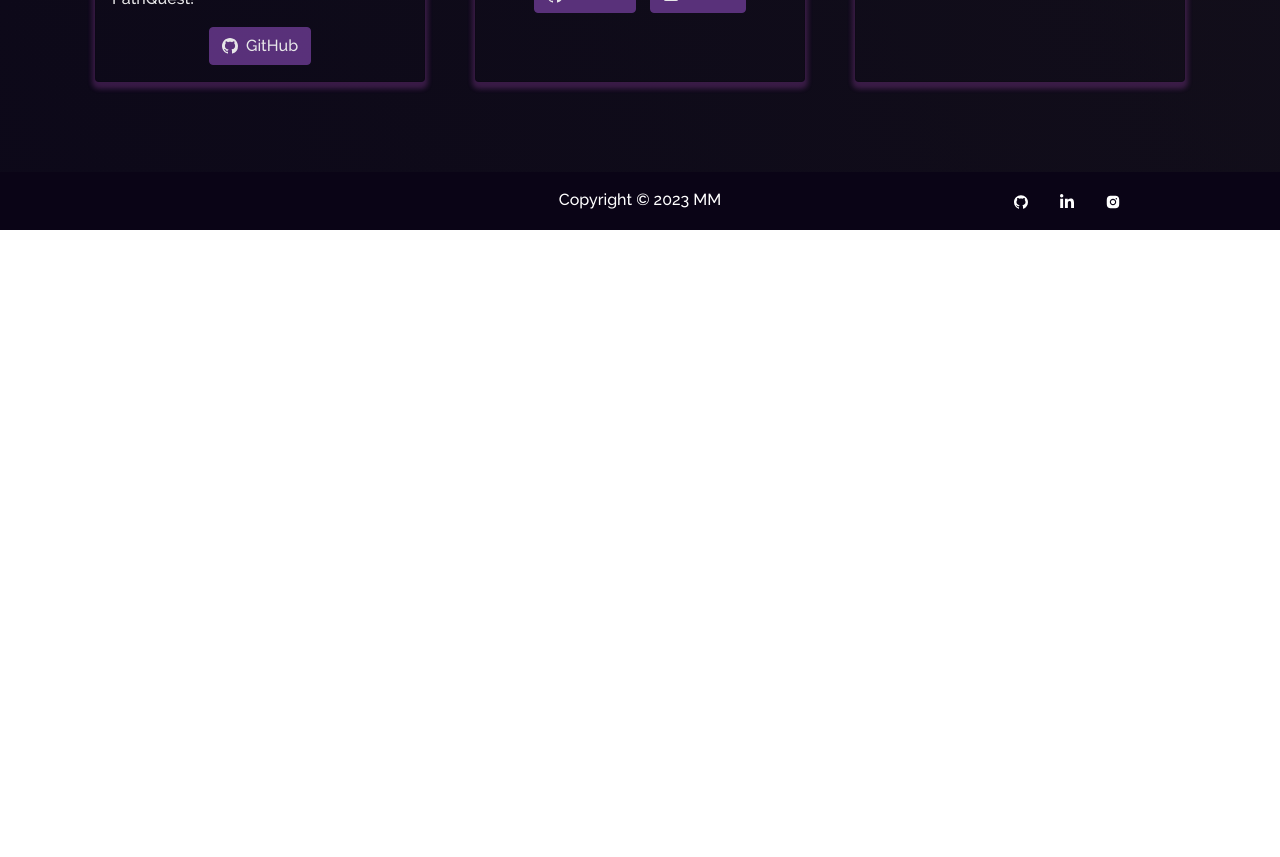
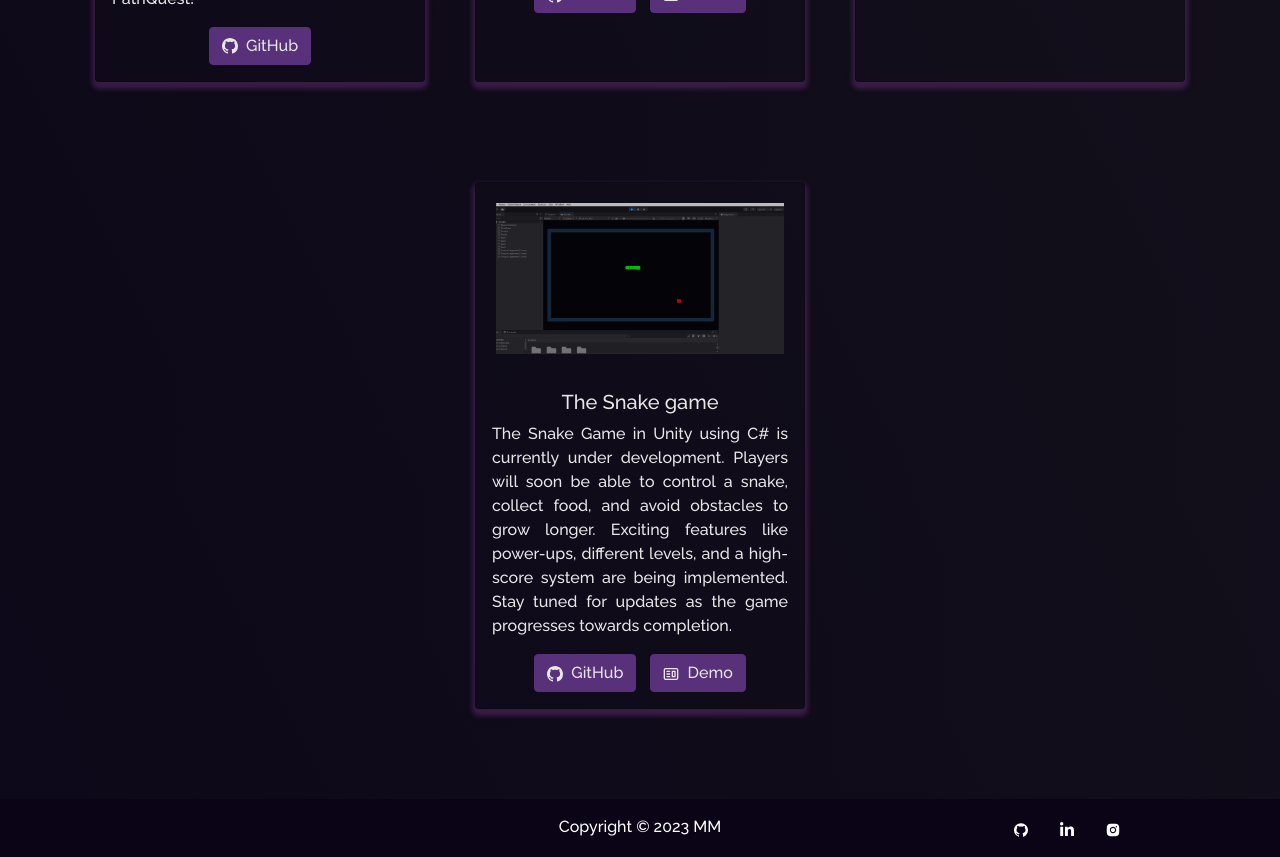
Before and after one commit to Manal1110/Portfolio, a React (Create React App) app: page /project in a window 1280 px wide. Shown: the part 1860-2717 px from the top of the page. Before the commit the page ends 2090 px from the top, so only its background shows below. Built offline with nearby package versions, Linux system fonts and the light colour scheme.

Commit message:
'changes'

```diff
--- a/src/components/Projects/Projects.js
+++ b/src/components/Projects/Projects.js
@@ -86,7 +86,16 @@ function Projects() {
               demoLink="https://youtu.be/nGs_PFEz0us"
             />
           </Col>
-
+          <Col md={4} className="project-card">
+            <ProjectCard
+              imgPath={snake}
+              isBlog={false}
+              title="The Snake game"
+              description="The Snake Game in Unity using C# is currently under development. Players will soon be able to control a snake, collect food, and avoid obstacles to grow longer. Exciting features like power-ups, different levels, and a high-score system are being implemented. Stay tuned for updates as the game progresses towards completion."
+              ghLink="https://github.com/Manal1110/Snake-game"
+              demoLink="https://youtu.be/COaZnOneCvs"
+            />
+          </Col>
 
 
 
```
